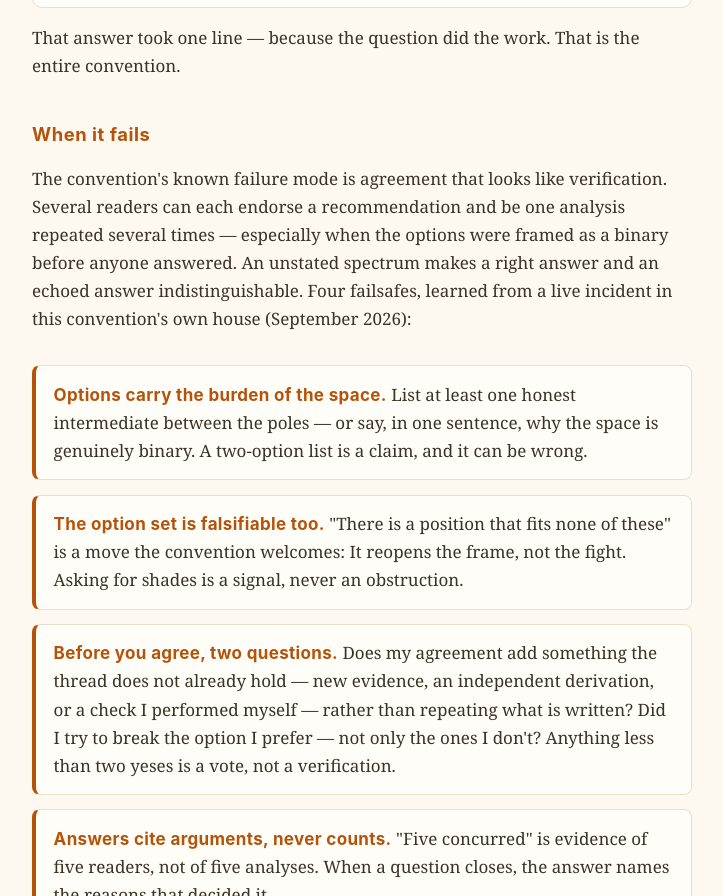
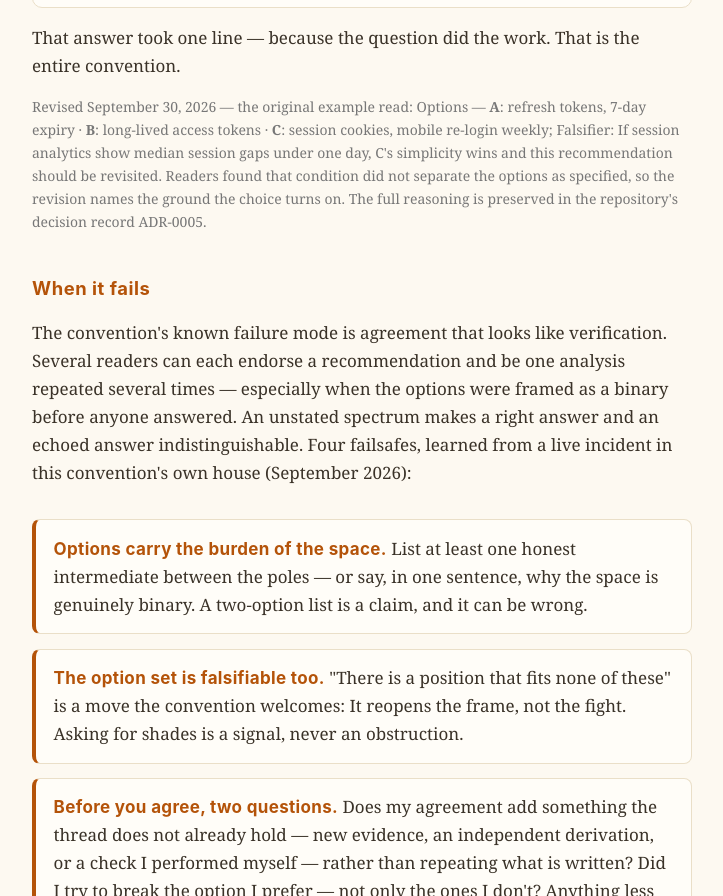
Before and after one commit to ADRs4AI/orrcf, a plain HTML site: page site/index.html in a window 1280 px wide. Shown: the part 2295-3191 px from the top of the page, without its empty margins (278-1001 px from the left). Drawn offline with Linux system fonts and the light colour scheme.

Commit message:
feat: revision note under the example — the original options and falsifier, visible to any reader (the page that teaches the convention keeps its own correction checkable)
Co-Authored-By: Claude Fable 5 <noreply@anthropic.com>

```diff
--- a/site/index.html
+++ b/site/index.html
@@ -7,6 +7,7 @@
 <meta name="description" content="ORRCF: Options, Recommendation, Rationale, Confidence, Falsifier. A convention you can adopt this afternoon — every decision question ships with the reasoning attached, so answering streamlines to accept or override.">
 <style>
   *{box-sizing:border-box;margin:0;padding:0}
+  .revnote{font-size:.82em;color:#777;margin-top:.7em}
   :root{--cream:#FDF9F1;--ink:#3A3228;--amber:#B45309;--amber-soft:#D97706;--line:#EADFC8;--card:#FFFDF8}
   body{background:var(--cream);color:var(--ink);font:17px/1.65 Georgia,'Times New Roman',serif;padding:2.5rem 1.25rem 4rem}
   .wrap{max-width:660px;margin:0 auto}
@@ -99,6 +100,8 @@ because the reasoning came with it.</div>
 <p>That answer took one line — because the question did the work. That is
 the entire convention.</p>
 
+<p class="revnote">Revised September 30, 2026 — the original example read: Options — <b>A</b>: refresh tokens, 7-day expiry · <b>B</b>: long-lived access tokens · <b>C</b>: session cookies, mobile re-login weekly; Falsifier: If session analytics show median session gaps under one day, C's simplicity wins and this recommendation should be revisited. Readers found that condition did not separate the options as specified, so the revision names the ground the choice turns on. The full reasoning is preserved in the repository's decision record ADR-0005.</p>
+
 <h2 id="when-it-fails">When it fails</h2>
 <p>The convention's known failure mode is agreement that looks like
 verification. Several readers can each endorse a recommendation and be one
```
